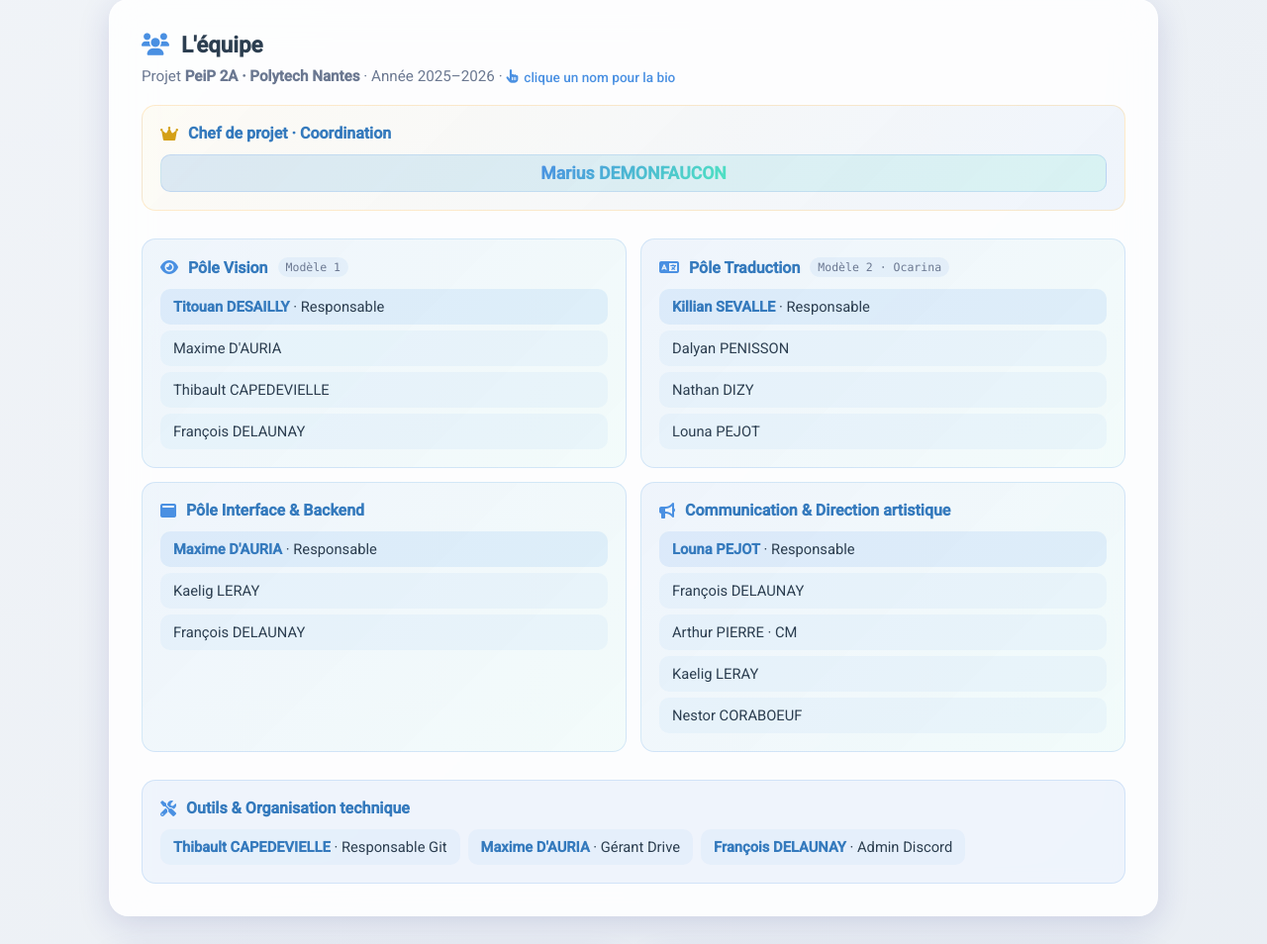
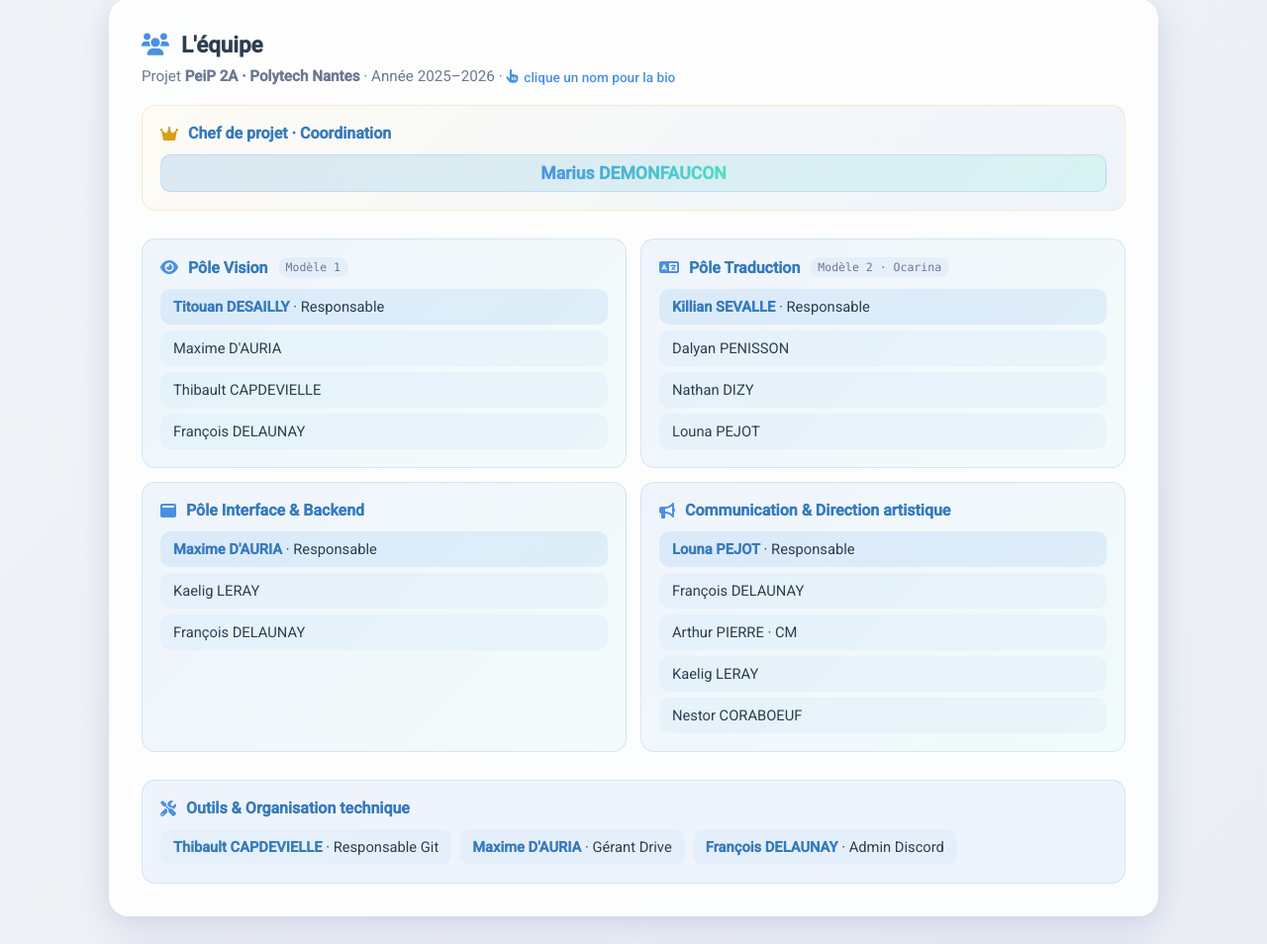
Before and after one commit to nmqx/hearmyhands, a Flask app: page / in a window 1280 px wide. Shown: the part 1692-2646 px from the top of the page at 99% size. Run offline with Flask 3, Linux system fonts and the light colour scheme; some libraries are stand-ins or nearby versions.

Commit message:
Fix orthographe : CAPEDEVIELLE -> CAPDEVIELLE

```diff
--- a/hearmyhands/templates/home.html
+++ b/hearmyhands/templates/home.html
@@ -95,7 +95,7 @@
                 <ul class="pole-members">
                     <li data-name="Titouan DESAILLY" class="member-pill member-resp"><strong>Titouan DESAILLY</strong> · Responsable</li>
                     <li data-name="Maxime D'AURIA" class="member-pill">Maxime D'AURIA</li>
-                    <li data-name="Thibault CAPEDEVIELLE" class="member-pill">Thibault CAPEDEVIELLE</li>
+                    <li data-name="Thibault CAPDEVIELLE" class="member-pill">Thibault CAPDEVIELLE</li>
                     <li data-name="François DELAUNAY" class="member-pill">François DELAUNAY</li>
                 </ul>
             </div>
@@ -135,7 +135,7 @@
         <div class="pole-card pole-tools">
             <h4><i class="fa-solid fa-screwdriver-wrench"></i> Outils &amp; Organisation technique</h4>
             <ul class="pole-members pole-members-inline">
-                <li data-name="Thibault CAPEDEVIELLE" class="member-pill"><strong>Thibault CAPEDEVIELLE</strong> · Responsable Git</li>
+                <li data-name="Thibault CAPDEVIELLE" class="member-pill"><strong>Thibault CAPDEVIELLE</strong> · Responsable Git</li>
                 <li data-name="Maxime D'AURIA"    class="member-pill"><strong>Maxime D'AURIA</strong> · Gérant Drive</li>
                 <li data-name="François DELAUNAY" class="member-pill"><strong>François DELAUNAY</strong> · Admin Discord</li>
             </ul>
@@ -218,7 +218,7 @@
         "Marius DEMONFAUCON":   { role: "Chef de projet · Coordination",                          bio: "Coordinateur de l'équipe de 12. Pilote le planning, anime les réunions, tranche les arbitrages techniques entre pôles et fait le lien avec la tutrice pédagogique. A aussi développé l'outil de segmentation vidéo qui alimente le dataset du GRU Ocarina." },
         "Titouan DESAILLY":     { role: "Responsable Pôle Vision (Modèle 1)",                     bio: "Responsable du pôle Vision. Pilote l'architecture du Modèle 1 (CSPDarknet53 + heatmaps + Soft-Argmax) et le pipeline d'entraînement pour les 9 points du haut du corps." },
         "Maxime D'AURIA":       { role: "Responsable Pôle Interface & Backend · GCP · Gérant Drive", bio: "Responsable du pôle Interface & Backend. Gère l'API modèle, a aussi mis la main au front. Administre l'infrastructure Google Cloud (instance, IP statique, quotas, accès) et le Google Drive de l'équipe (centralisation des documents et livrables). Membre du pôle Vision." },
-        "Thibault CAPEDEVIELLE":{ role: "Pôle Vision · Responsable Git",                          bio: "Pôle Vision : travaille sur le backbone, la fonction de perte OKSLoss et la stabilisation Soft-Argmax. Responsable Git : valide les merge requests, gère les branches et l'historique du dépôt." },
+        "Thibault CAPDEVIELLE":{ role: "Pôle Vision · Responsable Git",                          bio: "Pôle Vision : travaille sur le backbone, la fonction de perte OKSLoss et la stabilisation Soft-Argmax. Responsable Git : valide les merge requests, gère les branches et l'historique du dépôt." },
         "François DELAUNAY":    { role: "Pôle Vision · Pôle Interface & Backend · Communication · Admin Discord", bio: "Multi-pôle : contribue au pôle Vision (entraînement et pré-traitement), au pôle Interface & Backend et au pôle Communication. Administre le serveur Discord de l'équipe (rôles, channels, automation)." },
         "Killian SEVALLE":      { role: "Responsable Pôle Traduction (Ocarina)",                  bio: "Responsable du pôle Traduction. Pilote le GRU temporel Ocarina (45 frames × 42 features) pour les signes dynamiques comme J et Z." },
         "Dalyan PENISSON":      { role: "Pôle Traduction (Modèle 2)",                             bio: "Pôle Traduction : contribue au MLP statique 42→30→23 qui classe les lettres à partir des landmarks de main, et à l'entraînement du GRU." },
```
